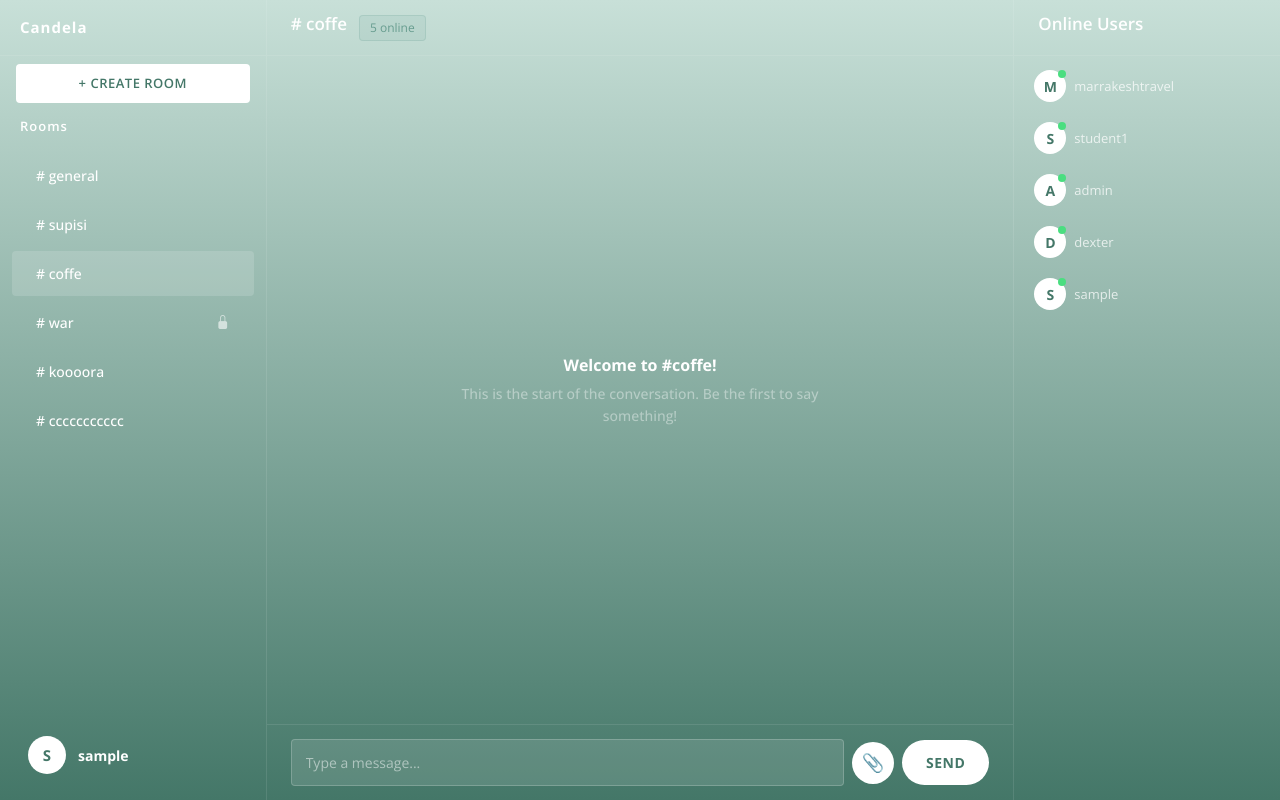
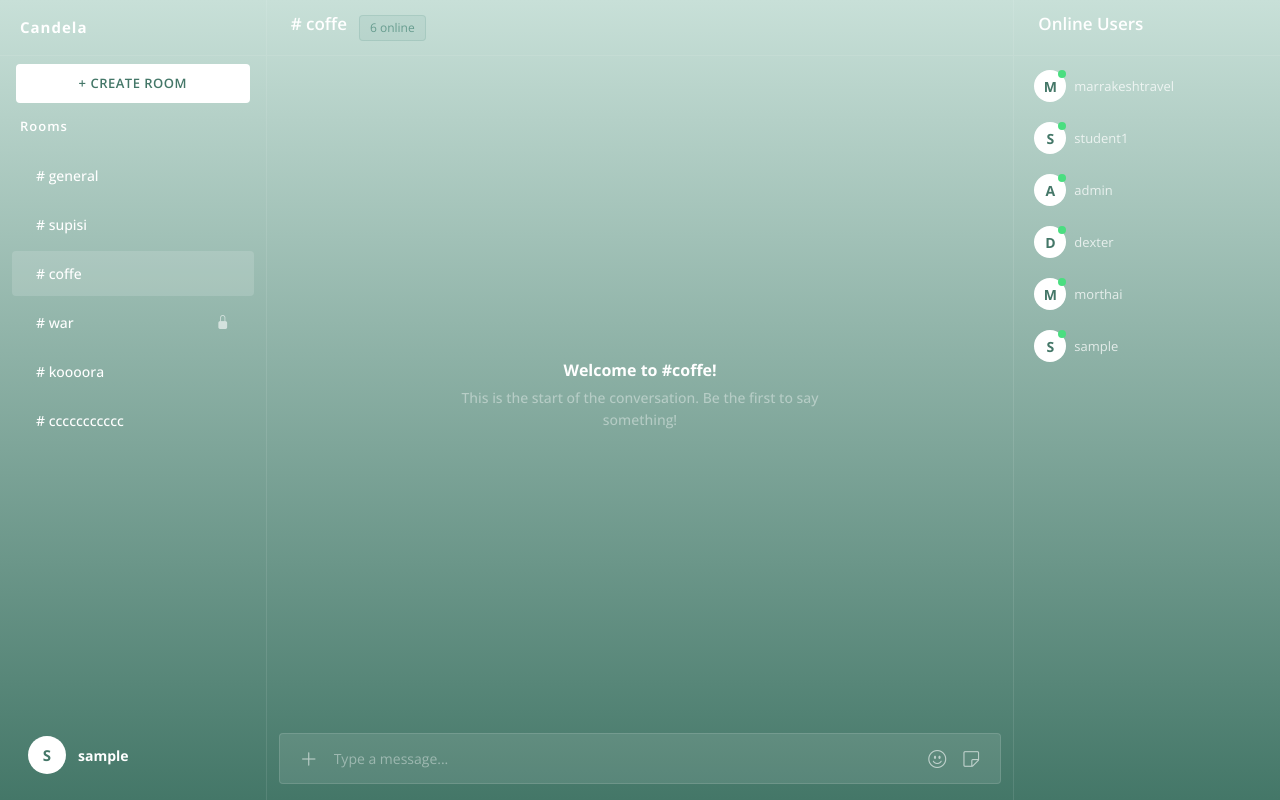
Before and after one commit to nouredotma/Candela, a Flask app: page /chat/coffe in a window 1280 px wide. Run offline with Flask 3, Linux system fonts and the light colour scheme; the visitor is signed in with stand-in values (Sample User, id 1); data that the repository does not hold is empty.

Commit message:
first commit

```diff
--- a/app.py
+++ b/app.py
@@ -404,9 +404,9 @@ def upload():
     if file.filename == "":
         return jsonify({"error": "No file selected"}), 400
 
-    # Generate unique filename
+    # Generate unique filename with Candela prefix
     timestamp = datetime.now().strftime("%Y%m%d%H%M%S")
-    filename = f"{session['username']}_{timestamp}_{file.filename}"
+    filename = f"Candela_{timestamp}_{file.filename}"
     filepath = os.path.join(UPLOADS_DIR, filename)
     file.save(filepath)
 
--- a/static/chat.js
+++ b/static/chat.js
@@ -10,7 +10,7 @@
 // ══════════════════════════════════════════════════════════════════════════
 
 let currentMessages = null;     // Cache of messages to detect new ones
-let selectedImageFile = null;   // Currently selected image for attachment
+let selectedFile = null;        // Currently selected file for attachment
 
 
 // ══════════════════════════════════════════════════════════════════════════
@@ -124,9 +124,17 @@ function renderMessages(messages) {
             html += `    <div class="message-text">${escapeHtml(msg.message)}</div>`;
         }
 
-        // Show image if attached
+        // Show image or file if attached
         if (msg.image) {
-            html += `    <img class="message-image" src="/static/uploads/${msg.image}" alt="attachment" onclick="window.open(this.src, '_blank')">`;
+            const isImg = /\.(jpg|jpeg|png|gif|webp)$/i.test(msg.image);
+            if (isImg) {
+                html += `    <img class="message-attachment message-image" src="/static/uploads/${msg.image}" alt="attachment" onclick="openLightbox(this.src)">`;
+            } else {
+                html += `    <div class="message-attachment message-file" onclick="window.open('/static/uploads/${msg.image}', '_blank')">`;
+                html += `       <i class="bi bi-file-earmark-arrow-down me-2"></i>`;
+                html += `       <span>${escapeHtml(msg.image.split('_').slice(2).join('_'))}</span>`;
+                html += `    </div>`;
+            }
         }
 
         html += `  </div>`;
@@ -193,24 +201,24 @@ function sendMessage() {
     const input = document.getElementById("message-input");
     const messageText = input.value.trim();
 
-    // Must have either text or image
-    if (!messageText && !selectedImageFile) {
+    // Must have either text or file
+    if (!messageText && !selectedFile) {
         return;
     }
 
-    // If there's an image, upload it first
-    if (selectedImageFile) {
-        uploadImage(selectedImageFile, function(filename) {
-            // Send the message with image filename
+    // Capture file and clear input immediately
+    const fileToUpload = selectedFile;
+    input.value = "";
+    clearFilePreview();
+
+    if (fileToUpload) {
+        uploadFile(fileToUpload, function(filename) {
             postMessage(messageText, filename);
-            clearImagePreview();
         });
     } else {
         postMessage(messageText, null);
     }
 
-    // Clear input
-    input.value = "";
     input.focus();
 }
 
@@ -247,11 +255,11 @@ function postMessage(message, image) {
 }
 
 /**
- * Upload an image file to the server.
- * @param {File} file - The image file
+ * Upload a file to the server.
+ * @param {File} file - The file to upload
  * @param {Function} callback - Called with the uploaded filename
  */
-function uploadImage(file, callback) {
+function uploadFile(file, callback) {
     const formData = new FormData();
     formData.append("image", file);
 
@@ -276,33 +284,42 @@ function uploadImage(file, callback) {
 // ══════════════════════════════════════════════════════════════════════════
 
 /**
- * Handle image file selection — show preview.
+ * Handle file selection — show preview.
  */
-function handleImageSelect(event) {
+function handleFileSelect(event) {
     const file = event.target.files[0];
     if (!file) return;
 
-    selectedImageFile = file;
+    selectedFile = file;
 
-    // Show preview
-    const reader = new FileReader();
-    reader.onload = function(e) {
+    // Show preview if image
+    const isImg = file.type.startsWith("image/");
+    if (isImg) {
+        const reader = new FileReader();
+        reader.onload = function(e) {
+            const previewDiv = document.getElementById("image-preview");
+            const previewImg = document.getElementById("preview-img");
+            previewImg.src = e.target.result;
+            previewDiv.style.display = "inline-block";
+        };
+        reader.readAsDataURL(file);
+    } else {
+        // Just show filename for non-images
         const previewDiv = document.getElementById("image-preview");
         const previewImg = document.getElementById("preview-img");
-        previewImg.src = e.target.result;
+        previewImg.src = "https://cdn-icons-png.flaticon.com/512/2991/2991108.png"; // Placeholder file icon
         previewDiv.style.display = "inline-block";
-    };
-    reader.readAsDataURL(file);
+    }
 }
 
 /**
- * Clear the image preview and reset selection.
+ * Clear the file preview and reset selection.
  */
-function clearImagePreview() {
-    selectedImageFile = null;
+function clearFilePreview() {
+    selectedFile = null;
     document.getElementById("image-preview").style.display = "none";
     document.getElementById("preview-img").src = "";
-    document.getElementById("image-upload").value = "";
+    document.getElementById("file-upload").value = "";
 }
 
 
@@ -419,9 +436,6 @@ function escapeHtml(text) {
 // Event Listeners
 // ══════════════════════════════════════════════════════════════════════════
 
-// Send message on clicking Send button
-document.getElementById("send-btn").addEventListener("click", sendMessage);
-
 // Send message on pressing Enter key
 document.getElementById("message-input").addEventListener("keydown", function(e) {
     if (e.key === "Enter") {
@@ -430,11 +444,17 @@ document.getElementById("message-input").addEventListener("keydown", function(e)
     }
 });
 
-// Image attachment selection
-document.getElementById("image-upload").addEventListener("change", handleImageSelect);
+// File attachment selection
+document.getElementById("file-upload").addEventListener("change", handleFileSelect);
 
-// Remove image preview
-document.getElementById("remove-image").addEventListener("click", clearImagePreview);
+// Remove file preview
+document.getElementById("remove-image").addEventListener("click", function(e) {
+    e.stopPropagation(); // Don't trigger send when clicking remove
+    clearFilePreview();
+});
+
+// Send on clicking the preview itself
+document.getElementById("image-preview").addEventListener("click", sendMessage);
 
 // Create room button
 document.getElementById("create-room-btn").addEventListener("click", createRoom);
@@ -509,3 +529,53 @@ if (unlockBtn && roomPwdInput) {
 // Load messages and online users immediately on page load
 pollMessages();
 pollOnlineUsers();
+
+
+// ══════════════════════════════════════════════════════════════════════════
+// Lightbox Functionality
+// ══════════════════════════════════════════════════════════════════════════
+
+const lightbox = document.getElementById("lightbox");
+const lightboxImg = document.getElementById("lightbox-img");
+const lightboxDownload = document.getElementById("lightbox-download");
+const lightboxClose = document.getElementById("lightbox-close");
+
+/**
+ * Open the lightbox with the given image source.
+ * @param {string} src - Source URL of the image
+ */
+function openLightbox(src) {
+    if (!lightbox || !lightboxImg || !lightboxDownload) return;
+    lightboxImg.src = src;
+    lightboxDownload.href = src;
+    lightbox.style.display = "flex";
+}
+
+/**
+ * Close the lightbox.
+ */
+function closeLightbox() {
+    if (!lightbox || !lightboxImg) return;
+    lightbox.style.display = "none";
+    lightboxImg.src = "";
+}
+
+// Close on 'X' button
+if (lightboxClose) {
+    lightboxClose.addEventListener("click", (e) => {
+        e.stopPropagation();
+        closeLightbox();
+    });
+}
+
+// Close on clicking outside the image
+if (lightbox) {
+    lightbox.addEventListener("click", (e) => {
+        if (e.target === lightbox) {
+            closeLightbox();
+        }
+    });
+}
+
+// Export to window so its callable from dynamic HTML
+window.openLightbox = openLightbox;
--- a/static/style.css
+++ b/static/style.css
@@ -638,7 +638,7 @@ input, button, select, textarea {
 .messages-feed {
     flex: 1;
     overflow-y: auto;
-    padding: 16px 24px;
+    padding: 16px 12px;
     background: transparent;
     display: flex;
     flex-direction: column;
@@ -731,104 +725,118 @@ input, button, select, textarea {
     overflow-wrap: break-word;
 }
 
+.message-attachment {
+    margin-top: 10px;
+    margin-left: 24px; /* Shifted to the right as requested */
+    border-radius: 8px;
+    display: block;
+    cursor: pointer;
+    transition: all 0.2s;
+}
+
 .message-image {
-    margin-top: 8px;
     max-width: 400px;
     max-height: 300px;
-    border: 1px solid #e0e0e0;
-    border-radius: 4px;
-    cursor: pointer;
+    border: 1px solid rgba(255, 255, 255, 0.15);
 }
 
-.message-image:hover {
-    border-color: #679c8f;
+.message-file {
+    display: inline-flex;
+    align-items: center;
+    padding: 10px 16px;
+    background: rgba(255, 255, 255, 0.08);
+    border: 1px solid rgba(255, 255, 255, 0.15);
+    color: #ffffff;
+    font-size: 13px;
+    font-weight: 500;
+    text-decoration: none;
 }
 
-/* ── Message Input Bar ─────────────────────────────────────────────────── */
-.message-input-bar {
-    padding: 14px 24px;
-    border-top: 1px solid rgba(255, 255, 255, 0.1);
-    background-color: transparent;
-    border-radius: 0 0 4px 4px;
+.message-attachment:hover {
+    background: rgba(255, 255, 255, 0.14);
+    border-color: rgba(255, 255, 255, 0.3);
 }
 
-.input-row {
+/* ── Message Input Bar (Floating & Transparent) ────────────────────────── */
+.message-input-bar {
+    padding: 0 12px 16px;
+    background-color: transparent !important;
+    border: none !important;
+    position: relative;
+    z-index: 5;
+}
+
+.input-capsule {
+    display: flex;
+    align-items: center;
+    gap: 12px;
+    background-color: rgba(255, 255, 255, 0.1);
+    border: 1px solid rgba(255, 255, 255, 0.12);
+    border-radius: 4px; /* Extra small rounded as requested */
+    padding: 4px 16px;
+    transition: all 0.3s ease;
+}
+
+.input-capsule:focus-within {
+    background-color: rgba(255, 255, 255, 0.18);
+    border-color: rgba(255, 255, 255, 0.3);
+}
+
+.input-capsule input[type="text"] {
+    flex: 1;
+    padding: 10px 0;
+    background-color: transparent;
+    border: none;
+    color: #ffffff;
+    font-size: 14px;
+}
+
+.input-capsule input[type="text"]::placeholder {
+    color: rgba(255, 255, 255, 0.4);
+}
+
+.btn-input-action {
+    background: transparent;
+    border: none;
+    color: rgba(255, 255, 255, 0.6);
+    font-size: 18px;
+    cursor: pointer;
+    padding: 4px;
+    display: flex;
+    align-items: center;
+    justify-content: center;
+    transition: all 0.2s;
+}
+
+.btn-input-action:hover {
+    color: #ffffff;
+    transform: scale(1.1);
+}
+
+.btn-input-action i {
+    line-height: 1;
+}
+
+.input-right-actions {
     display: flex;
     align-items: center;
     gap: 8px;
 }
 
-.input-row input[type="text"] {
-    flex: 1;
-    padding: 12px 14px;
-    background-color: rgba(255, 255, 255, 0.12);
-    border: 1px solid rgba(255, 255, 255, 0.2);
-    color: #ffffff;
-    font-size: 14px;
-    border-radius: 4px;
-    transition: all 0.2s;
-}
-
-.input-row input[type="text"]::placeholder {
-    color: rgba(255, 255, 255, 0.5);
-}
-
-.input-row input[type="text"]:focus {
-    border-color: rgba(255, 255, 255, 0.5);
-    background-color: rgba(255, 255, 255, 0.18);
-    outline: none;
-}
-
-.btn-attach {
-    padding: 10px 12px;
-    background-color: #ffffff;
-    border: none;
-    cursor: pointer;
-    font-size: 18px;
-    display: flex;
-    align-items: center;
-    justify-content: center;
-    border-radius: 50%;
-    transition: background-color 0.2s;
-    color: #447768;
-    width: 42px;
-    height: 42px;
-}
-
-.btn-attach:hover {
-    border-color: #679c8f;
-}
-
-.btn-send {
-    padding: 12px 24px;
-    background-color: #ffffff;
-    color: #447768;
-    font-weight: 700;
-    font-size: 14px;
-    cursor: pointer;
-    text-transform: uppercase;
-    letter-spacing: 0.5px;
-    border: none;
-    border-radius: 50px;
-    transition: background-color 0.2s;
-}
-
-.btn-send:hover {
-    background-color: rgba(255, 255, 255, 0.9);
-}
-
 /* ── Image Preview ─────────────────────────────────────────────────────── */
 .image-preview {
-    margin-top: 10px;
+    margin-top: 8px;
+    margin-left: 18px; /* Adjusted closer to the left as requested */
     position: relative;
     display: inline-block;
+    cursor: pointer;
 }
 
 .image-preview img {
-    max-width: 200px;
-    max-height: 120px;
-    border: 1px solid #ddd;
-    border-radius: 4px;
+    max-width: 120px;
+    max-height: 80px;
+    border: 1px solid rgba(255, 255, 255, 0.15);
+    border-radius: 6px;
 }
 
 .btn-remove-image {
--- a/templates/chat.html
+++ b/templates/chat.html
@@ -86,17 +86,24 @@
                         <!-- Messages will be injected here by JS -->
                     </div>
 
-                    <!-- Message Input Bar -->
+                    <!-- Message Input Bar (Floating Capsule) -->
                     <div class="message-input-bar">
-                        <div class="input-row">
-                            <input type="text" id="message-input" placeholder="Type a message..." autocomplete="off">
-                            <label for="image-upload" class="btn-attach" title="Attach image">📎</label>
-                            <input type="file" id="image-upload" accept="image/*" style="display:none;">
-                            <button id="send-btn" class="btn-send">Send</button>
-                        </div>
                         <div id="image-preview" class="image-preview" style="display:none;">
                             <img id="preview-img" src="" alt="preview">
                             <button id="remove-image" class="btn-remove-image">✕</button>
+                        </div>
+                        <div class="input-capsule">
+                            <label for="file-upload" class="btn-input-action" title="Attach file">
+                                <i class="bi bi-plus-lg"></i>
+                            </label>
+                            <input type="file" id="file-upload" style="display:none;">
+
+                            <input type="text" id="message-input" placeholder="Type a message..." autocomplete="off">
+
+                            <div class="input-right-actions">
+                                <button class="btn-input-action" title="Emoji"><i class="bi bi-emoji-smile"></i></button>
+                                <button class="btn-input-action" title="GIF"><i class="bi bi-sticky"></i></button>
+                            </div>
                         </div>
                     </div>
                 </div> <!-- /chat-content-wrapper -->
@@ -139,6 +146,19 @@
         </div>
     </div>
 
+    <!-- Lightbox Overlay -->
+    <div id="lightbox" class="lightbox-overlay" style="display:none;">
+        <button id="lightbox-close" class="btn-lightbox-close">✕</button>
+        <div class="lightbox-content">
+            <img id="lightbox-img" src="" alt="Full view">
+            <div class="lightbox-actions">
+                <a id="lightbox-download" href="#" download class="btn-lightbox-action">
+                    <i class="bi bi-download me-2"></i> Download
+                </a>
+            </div>
+        </div>
+    </div>
+
     <!-- Pass data to JS -->
     <script>
         const CURRENT_ROOM = "{{ room }}";
```
Also changed, not shown: other parts of static/style.css (+75 -11 lines), data/messages/general.json (+34 -0 lines), data/online.json (+10 -5 lines), static/uploads/Candela_20260417193526_Screenshot 2025-12-03 133033.png (added), static/uploads/Candela_20260417193711_Screenshot 2025-12-27 170314.png (added), static/uploads/Candela_20260417193930_Screenshot 2026-03-23 162620.png (added), static/uploads/morthai_20260417193132_Screenshot 2025-12-12 232539.png (added), 2 other files.
